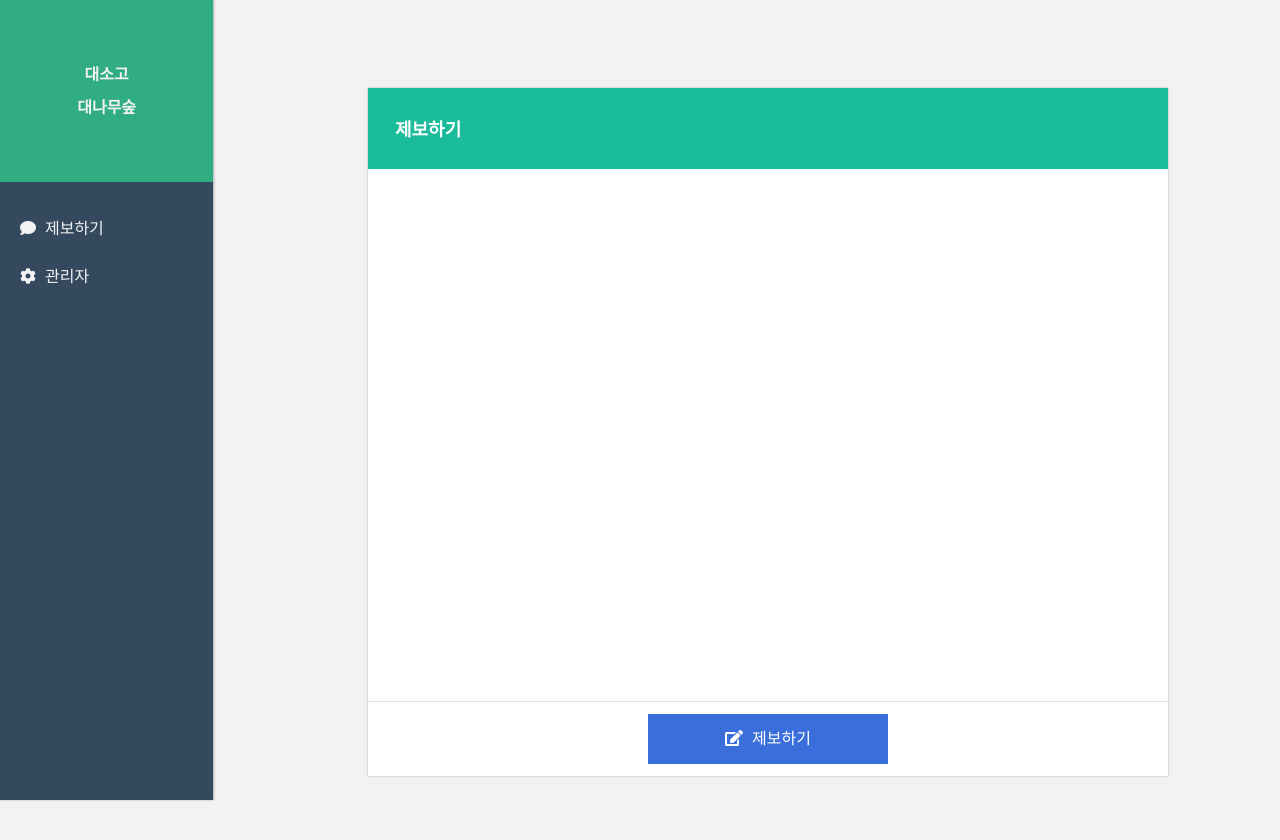
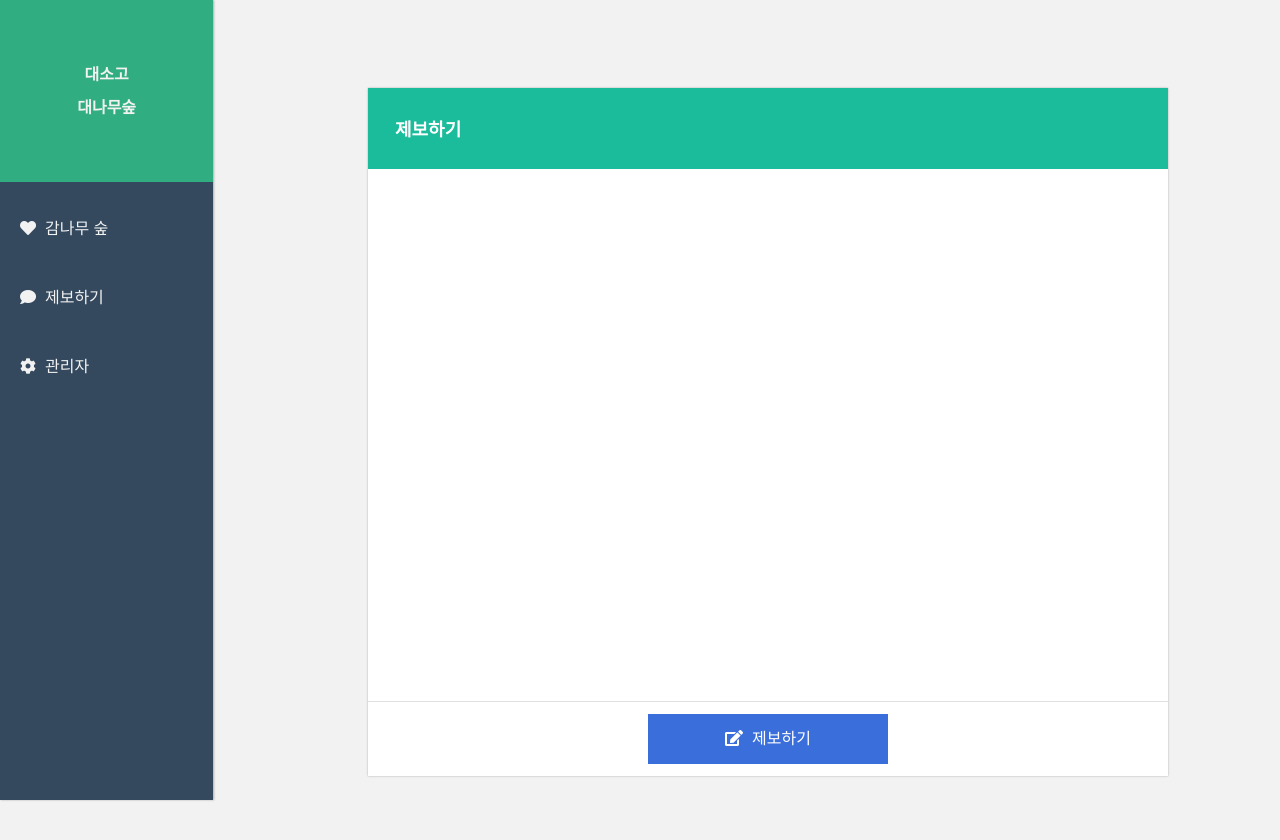
Before and after one commit to HowToBeAHappyBoy/dgsw-bamboo-front, a React app in the folder front/: page /post in a window 1280 px wide. Shown: the top 840 px of the page. Built offline with nearby package versions, Linux system fonts and the light colour scheme.

Commit message:
sidebar router 구현

```diff
--- a/front/src/Containers/Side.jsx
+++ b/front/src/Containers/Side.jsx
@@ -1,5 +1,6 @@
 import React, { Component } from 'react';
 import '../Assets/Side.scss';
+import {Link} from 'react-router-dom'
 
 
 class Side extends Component {
@@ -7,13 +8,16 @@ class Side extends Component {
     return (
     <div>
       <div className="sidebar">
-          <div className="logo">
-              <p>대소고<br/>대나무숲</p>
-          </div>
+        <Link to="/">
+            <div className="logo">
+                <p>대소고<br/>대나무숲</p>
+            </div>
+          </Link>
 
           <ul>
-              <li><i className="fas fa-comment"></i>&nbsp;&nbsp;제보하기</li>
-              <li><i className="fas fa-cog"></i>&nbsp;&nbsp;관리자</li>
+              <Link to="/post"><a><li><i class="fas fa-heart"></i>&nbsp;&nbsp;감나무 숲</li></a></Link>
+              <Link to="/post"><a><li><i className="fas fa-comment"></i>&nbsp;&nbsp;제보하기</li></a></Link>
+              <Link to="post"><a><li><i className="fas fa-cog"></i>&nbsp;&nbsp;관리자</li></a></Link>
           </ul>
       </div>
       <div className="topbar">
```
